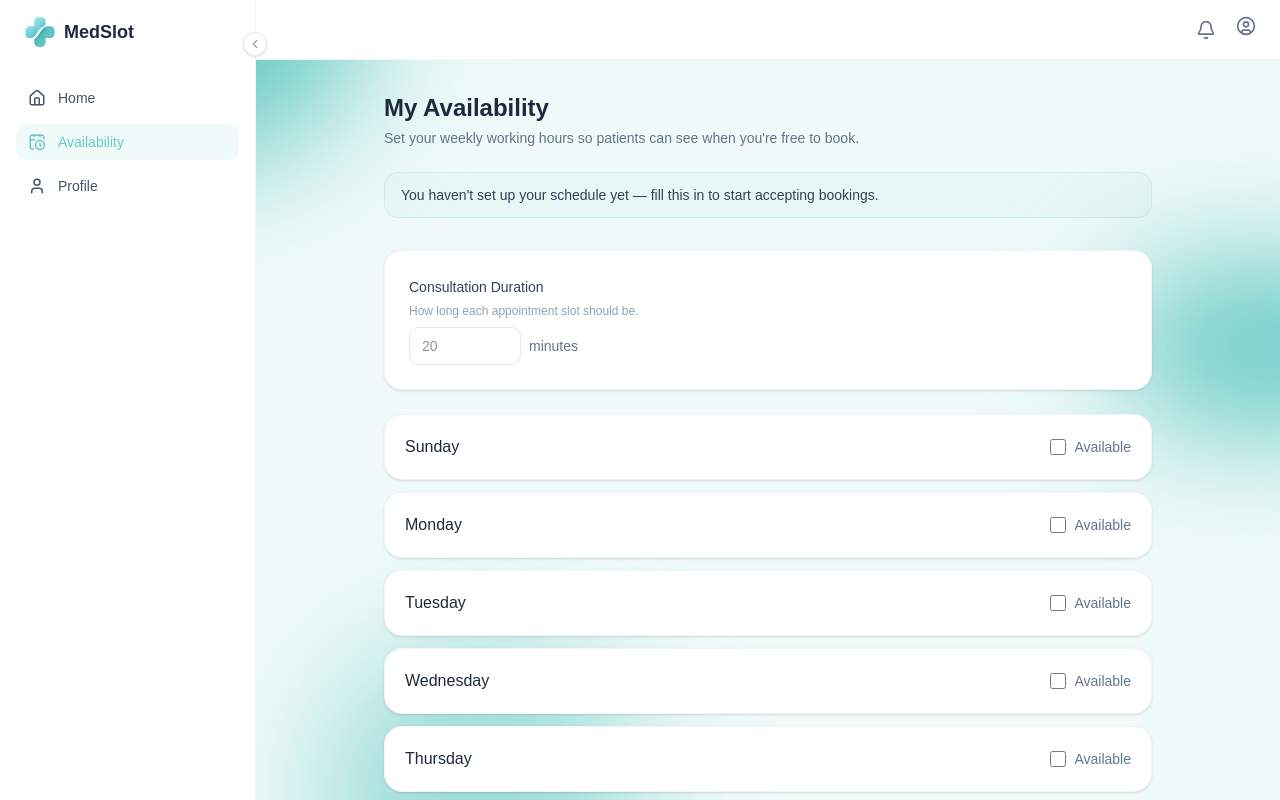
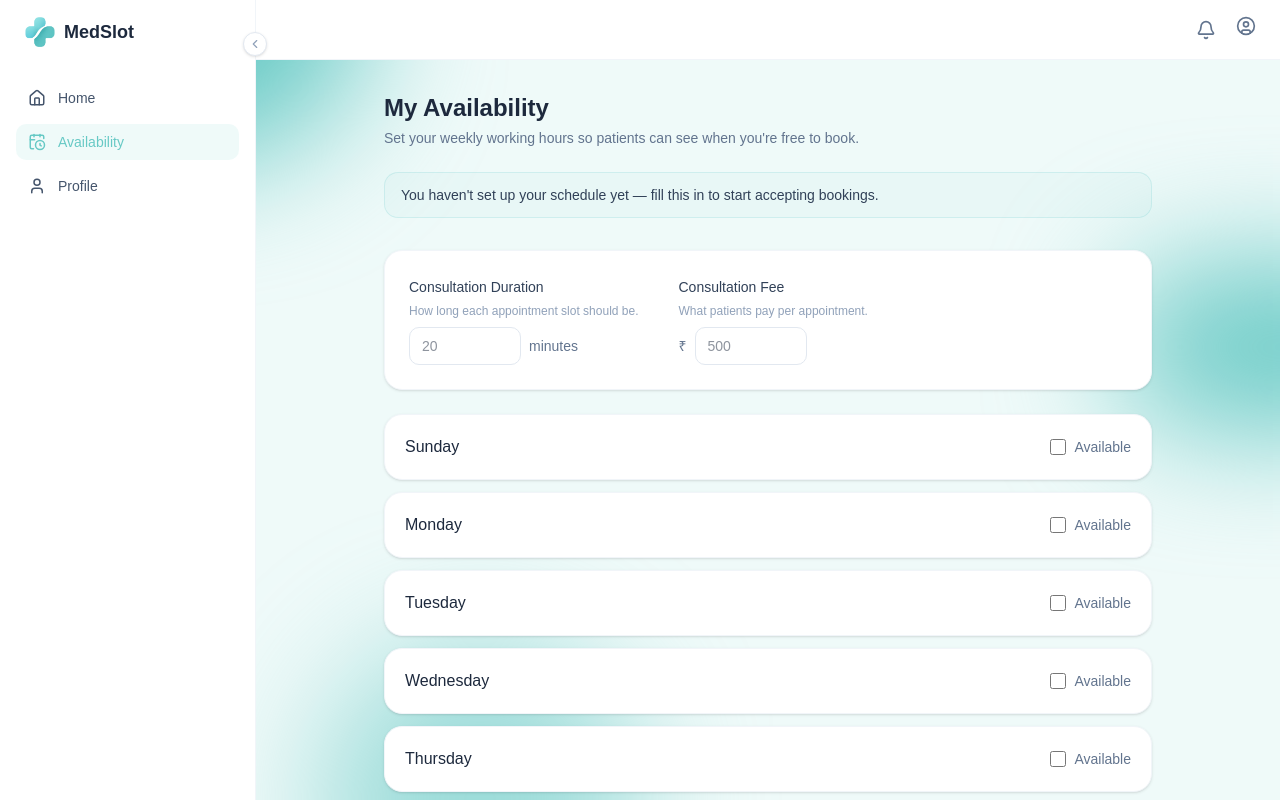
Before and after one commit to Dhruvaum/MedSlot, a React (Vite) app in the folder Frontend/: page /doctor/availability in a window 1280 px wide. Built offline with nearby package versions, Linux system fonts and the light colour scheme; no server answers.

Commit message:
Add consultation fee to doctor availability and listing
Doctors can now set a consultation fee alongside duration when saving
availability (required together, matching the backend's both-or-neither
validation). Patients see each doctor's fee on the Find a Doctor card.

```diff
--- a/Frontend/src/features/doctor/types.ts
+++ b/Frontend/src/features/doctor/types.ts
@@ -28,6 +28,7 @@ export interface DoctorSummaryResponse{
     fullName: string,
     specializationName: string | null,
     qualificationName: string | null,
+    consultationFee: number | null
     workAddress: string
 }
 
@@ -52,5 +53,6 @@ export interface DayAvailability{
 
 export interface DoctorAvailability{
     days: DayAvailability[],
-    consultDurationMinutes: number
+    consultDurationMinutes: number,
+    consultationFee: number
 }
--- a/Frontend/src/pages/Doctor/Availability/AvailabilityPage.tsx
+++ b/Frontend/src/pages/Doctor/Availability/AvailabilityPage.tsx
@@ -8,6 +8,8 @@ const AvailabilityPage = () => {
     days,
     consultDurationMinutes,
     setConsultDurationMinutes,
+    consultationFee,
+    setConsultationFee,
     isNewSetup,
     isLoading,
     isSaving,
@@ -40,7 +42,8 @@ const AvailabilityPage = () => {
           </div>
         )}
 
-        <div className="mt-8 rounded-2xl border border-slate-100 bg-white p-6 shadow-sm">
+        <div className="mt-8 flex flex-col gap-6 rounded-2xl border border-slate-100 bg-white p-6 shadow-sm sm:flex-row sm:gap-10">
+          <div>
             <label className="text-sm font-medium text-slate-700">Consultation Duration</label>
             <p className="mt-1 text-xs text-slate-400">How long each appointment slot should be.</p>
             <div className="mt-2 flex items-center gap-2">
@@ -54,6 +57,24 @@ const AvailabilityPage = () => {
                 placeholder="20"
               />
               <span className="text-sm text-slate-500">minutes</span>
+            </div>
+          </div>
+
+          <div>
+            <label className="text-sm font-medium text-slate-700">Consultation Fee</label>
+            <p className="mt-1 text-xs text-slate-400">What patients pay per appointment.</p>
+            <div className="mt-2 flex items-center gap-2">
+              <span className="text-sm text-slate-500">₹</span>
+              <input
+                type="number"
+                min={0}
+                step={1}
+                value={consultationFee}
+                onChange={(e) => setConsultationFee(e.target.value ? Number(e.target.value) : '')}
+                className="w-28 rounded-lg border border-slate-200 px-3 py-2 text-sm text-slate-800 outline-none transition focus:border-brand"
+                placeholder="500"
+              />
+            </div>
           </div>
         </div>
 
--- a/Frontend/src/pages/Doctor/Availability/useAvailability.ts
+++ b/Frontend/src/pages/Doctor/Availability/useAvailability.ts
@@ -18,6 +18,7 @@ const emptyDay = (dayOfWeek: DayOfWeek): DayAvailability => ({
 export const useAvailability = () => {
   const [days, setDays] = useState<DayAvailability[]>(DAY_ORDER.map(emptyDay))
   const [consultDurationMinutes, setConsultDurationMinutes] = useState<number | ''>('')
+  const [consultationFee, setConsultationFee] = useState<number | ''>('')
   const [isNewSetup, setIsNewSetup] = useState(true)
   const [isLoading, setIsLoading] = useState(true)
   const [isSaving, setIsSaving] = useState(false)
@@ -27,6 +28,10 @@ export const useAvailability = () => {
     if (res.consultDurationMinutes != null) {
       setIsNewSetup(false)
       setConsultDurationMinutes(res.consultDurationMinutes)
+    }
+    if(res.consultationFee != null){
+      setIsNewSetup(false)
+      setConsultationFee(res.consultationFee)
     }
     if (res.days?.length) {
       setDays(res.days)
@@ -81,7 +86,7 @@ export const useAvailability = () => {
         breakEndTime: toApiTime(d.breakEndTime),
       }))
 
-      await setDoctorAvailability({ days: payloadDays, consultDurationMinutes })
+      await setDoctorAvailability({ days: payloadDays, consultDurationMinutes, consultationFee })
       await loadAvailability()
       toast.success('Availability saved')
     } catch {
@@ -95,6 +100,8 @@ export const useAvailability = () => {
     days,
     consultDurationMinutes,
     setConsultDurationMinutes,
+    consultationFee,
+    setConsultationFee,
     isNewSetup,
     isLoading,
     isSaving,
--- a/Frontend/src/pages/Patient/FindDoctor/components/DoctorCard.tsx
+++ b/Frontend/src/pages/Patient/FindDoctor/components/DoctorCard.tsx
@@ -1,4 +1,4 @@
-import { Stethoscope, MapPin, GraduationCap } from 'lucide-react'
+import { Stethoscope, MapPin, GraduationCap, IndianRupee } from 'lucide-react'
 import type { DoctorSummaryResponse } from '../../../../features/doctor/types'
 
 interface DoctorCardProps {
@@ -39,6 +39,12 @@ const DoctorCard = ({ doctor, isSelected, isBooking, onViewDetail, onBookNow }:
           <MapPin size={16} className="shrink-0 text-slate-400" />
           <span className="line-clamp-1">{doctor.workAddress}</span>
         </div>
+        {doctor.consultationFee != null && (
+          <div className="flex items-center gap-2">
+            <IndianRupee size={16} className="shrink-0 text-slate-400" />
+            <span>{doctor.consultationFee} per consultation</span>
+          </div>
+        )}
       </div>
 
       <div className="flex gap-2 pt-1">
```
Lines whose indentation alone changed are shown as unchanged.
